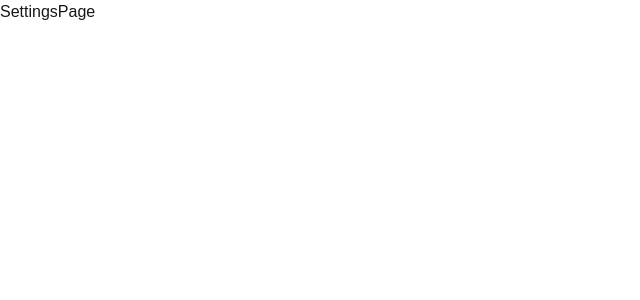
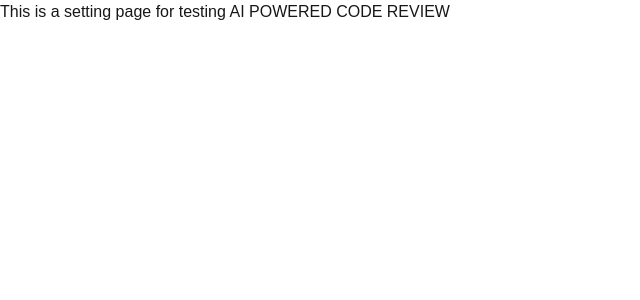
Before and after one commit to Shaurya9935/sample-project, a Next.js app: page /settings in a window 1280 px wide. Shown: the top 300 px of the page, without its empty margins (0-640 px from the left). Built offline with nearby package versions, Linux system fonts and the light colour scheme.

Commit message:
sample project testing

```diff
--- a/app/settings/page.tsx
+++ b/app/settings/page.tsx
@@ -2,7 +2,7 @@ import React from 'react'
 
 const SettingsPage = () => {
   return (
-    <div>SettingsPage</div>
+    <div>This is a setting page for testing AI POWERED CODE REVIEW</div>
   )
 }
 
```
